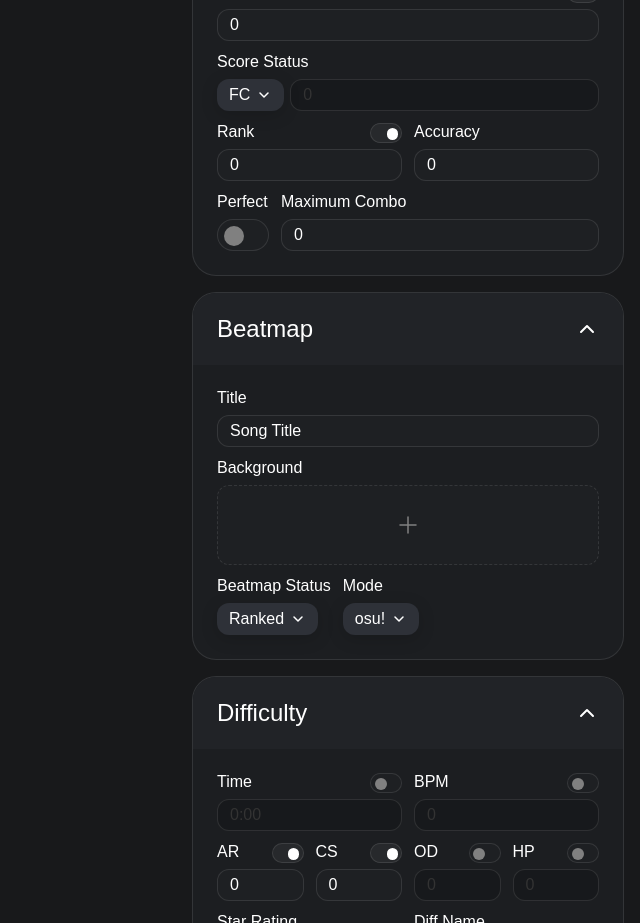
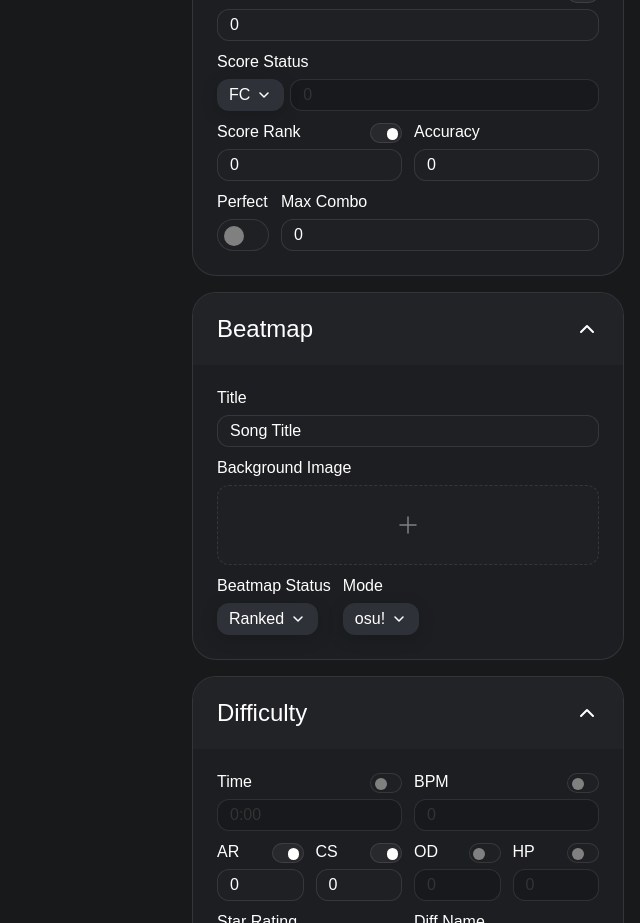
Before and after one commit to alivemaster/osu-score-cover-generator, a Vue app: page / in a window 1280 px wide. Shown: the part 820-1743 px from the top of the page, without its empty margins (640-1280 px from the left). Built offline with nearby package versions, Linux system fonts and the light colour scheme.

Commit message:
i18n refactors

```diff
--- a/src/CoverGenerator.vue
+++ b/src/CoverGenerator.vue
@@ -31,7 +31,7 @@ const { t } = useI18n()
 const dropDownOptions = {
     convertedBeatmap: [
         {
-            name: t('dropDown.beatmapNoConvert'),
+            name: t('dropDown.convertedBeatmap.noConvert'),
             value: ''
         },
         {
@@ -466,7 +466,7 @@ watchEffect(
                     <Flex :column="true" gap=".75rem">
                         <Flex :column="true" gap=".75rem">
                             <Flex :column="true">
-                                <PropTitle>{{ t('propTitle.userId') }}</PropTitle>
+                                <PropTitle>{{ t('propTitle.dataFetching.userId') }}</PropTitle>
                                 <Flex>
                                     <TextInput :number="true" placeholder="0" v-model:value="dataFetchingArgs.user.id">
                                     </TextInput>
@@ -474,7 +474,7 @@ watchEffect(
                                 </Flex>
                             </Flex>
                             <Flex :column="true">
-                                <PropTitle>{{ t('propTitle.beatmapId') }}</PropTitle>
+                                <PropTitle>{{ t('propTitle.dataFetching.beatmapId') }}</PropTitle>
                                 <Flex>
                                     <TextInput :number="true" placeholder="0"
                                         v-model:value="dataFetchingArgs.beatmap.id">
@@ -485,11 +485,11 @@ watchEffect(
                         </Flex>
                         <Flex gap=".75rem">
                             <Flex width="fit-content" :column="true">
-                                <PropTitle>{{ t('propTitle.unicode') }}</PropTitle>
+                                <PropTitle>{{ t('propTitle.dataFetching.unicode') }}</PropTitle>
                                 <Switch size="large" v-model:checked="dataFetchingArgs.beatmap.unicode"></Switch>
                             </Flex>
                             <Flex :column="true">
-                                <PropTitle>{{ t('propTitle.convertedBeatmap') }}</PropTitle>
+                                <PropTitle>{{ t('propTitle.dataFetching.convertedBeatmap') }}</PropTitle>
                                 <Dropdown :options="dropDownOptions.convertedBeatmap"
                                     v-model:selected="dataFetchingArgs.beatmap.converted">
                                 </Dropdown>
@@ -500,17 +500,17 @@ watchEffect(
                 <Collapsible :title="t('collapsibleHeader.player')" id="cover-settings-user">
                     <Flex gap=".75rem">
                         <Flex width="fit-content" :column="true">
-                            <PropTitle>{{ t('propTitle.userAvatar') }}</PropTitle>
+                            <PropTitle>{{ t('propTitle.player.avatar') }}</PropTitle>
                             <DragDrop width="6.375rem" height="6.375rem" @change="setAvatar"></DragDrop>
                         </Flex>
                         <Flex :column="true" gap=".75rem">
                             <Flex :column="true">
-                                <PropTitle>{{ t('propTitle.userName') }}</PropTitle>
+                                <PropTitle>{{ t('propTitle.player.userName') }}</PropTitle>
                                 <TextInput placeholder="alivemaster" v-model:value="coverData.user.userName">
                                 </TextInput>
                             </Flex>
                             <Flex :column="true">
-                                <PropTitle>{{ t('propTitle.userFlag') }}</PropTitle>
+                                <PropTitle>{{ t('propTitle.player.flag') }}</PropTitle>
                                 <Dropdown :options="dropDownOptions.countryCode" v-model:selected="coverData.user.code">
                                 </Dropdown>
                             </Flex>
@@ -529,7 +529,7 @@ watchEffect(
                             </TextInput>
                         </Flex>
                         <Flex :column="true">
-                            <PropTitle>{{ t('propTitle.scoreStatus') }}</PropTitle>
+                            <PropTitle>{{ t('propTitle.score.status') }}</PropTitle>
                             <Flex>
                                 <Dropdown :options="dropDownOptions.scoreStatus"
                                     v-model:selected="coverData.score.status.type">
@@ -543,7 +543,7 @@ watchEffect(
                         <Flex gap=".75rem">
                             <Flex :column="true">
                                 <Flex gap="auto">
-                                    <PropTitle>{{ t('propTitle.scoreRank') }}</PropTitle>
+                                    <PropTitle>{{ t('propTitle.score.rank') }}</PropTitle>
                                     <Switch v-model:checked="coverOptions.render.show.rank"></Switch>
                                 </Flex>
                                 <TextInput :enabled="coverOptions.render.show.rank" :number="true" placeholder="0"
@@ -551,18 +551,18 @@ watchEffect(
                                 </TextInput>
                             </Flex>
                             <Flex :column="true">
-                                <PropTitle>{{ t('propTitle.scoreAccuracy') }}</PropTitle>
+                                <PropTitle>{{ t('propTitle.score.accuracy') }}</PropTitle>
                                 <TextInput :number="true" placeholder="0" v-model:value="coverData.score.accuracy">
                                 </TextInput>
                             </Flex>
                         </Flex>
                         <Flex gap=".75rem">
                             <Flex width="fit-content" :column="true">
-                                <PropTitle>{{ t('propTitle.scorePerfect') }}</PropTitle>
+                                <PropTitle>{{ t('propTitle.score.perfect') }}</PropTitle>
                                 <Switch size="large" v-model:checked="coverData.score.maxCombo.perfect"></Switch>
                             </Flex>
                             <Flex :column="true">
-                                <PropTitle>{{ t('propTitle.scoreMaxCombo') }}</PropTitle>
+                                <PropTitle>{{ t('propTitle.score.maxCombo') }}</PropTitle>
                                 <TextInput :number="true" placeholder="0"
                                     v-model:value="coverData.score.maxCombo.value">
                                 </TextInput>
@@ -573,23 +573,23 @@ watchEffect(
                 <Collapsible :title="t('collapsibleHeader.beatmap')" id="cover-settings-beatmap">
                     <Flex :column="true" gap=".75rem">
                         <Flex :column="true">
-                            <PropTitle>{{ t('propTitle.beatmapTitle') }}</PropTitle>
+                            <PropTitle>{{ t('propTitle.beatmap.title') }}</PropTitle>
                             <TextInput placeholder="No Title" v-model:value="coverData.beatmap.title">
                             </TextInput>
                         </Flex>
                         <Flex :column="true">
-                            <PropTitle>{{ t('propTitle.beatmapBg') }}</PropTitle>
+                            <PropTitle>{{ t('propTitle.beatmap.bg') }}</PropTitle>
                             <DragDrop width="100%" @change="setBackground"></DragDrop>
                         </Flex>
                         <Flex gap=".75rem">
                             <Flex width="fit-content" :column="true">
-                                <PropTitle>{{ t('propTitle.beatmapStatus') }}</PropTitle>
+                                <PropTitle>{{ t('propTitle.beatmap.status') }}</PropTitle>
                                 <Dropdown :options="dropDownOptions.beatmapStatus"
                                     v-model:selected="coverData.beatmap.status">
                                 </Dropdown>
                             </Flex>
                             <Flex width="fit-content" :column="true">
-                                <PropTitle>{{ t('propTitle.beatmapMode') }}</PropTitle>
+                                <PropTitle>{{ t('propTitle.beatmap.mode') }}</PropTitle>
                                 <Dropdown :options="dropDownOptions.beatmapMode"
                                     v-model:selected="coverData.beatmap.mode">
                                 </Dropdown>
@@ -604,7 +604,7 @@ watchEffect(
                         <Flex gap=".75rem">
                             <Flex :column="true">
                                 <Flex gap="auto">
-                                    <PropTitle>{{ t('propTitle.beatmapTime') }}</PropTitle>
+                                    <PropTitle>{{ t('propTitle.difficulty.time') }}</PropTitle>
                                     <Switch v-model:checked="coverOptions.render.show.beatmapStats.time"></Switch>
                                 </Flex>
                                 <TextInput :enabled="coverOptions.render.show.beatmapStats.time" placeholder="00:00"
@@ -661,19 +661,19 @@ watchEffect(
                         </Flex>
                         <Flex gap=".75rem">
                             <Flex :column="true">
-                                <PropTitle>{{ t('propTitle.beatmapStar') }}</PropTitle>
+                                <PropTitle>{{ t('propTitle.difficulty.star') }}</PropTitle>
                                 <TextInput :number="true" v-model:value="coverData.beatmap.difficulty.star"
                                     placeholder="0">
                                 </TextInput>
                             </Flex>
                             <Flex :column="true">
-                                <PropTitle>{{ t('propTitle.beatmapDiffName') }}</PropTitle>
+                                <PropTitle>{{ t('propTitle.difficulty.diffName') }}</PropTitle>
                                 <TextInput v-model:value="coverData.beatmap.difficulty.name" placeholder="Easy">
                                 </TextInput>
                             </Flex>
                         </Flex>
                         <Flex :column="true">
-                            <PropTitle>{{ t('propTitle.beatmapMods') }}</PropTitle>
+                            <PropTitle>{{ t('propTitle.difficulty.mods') }}</PropTitle>
                             <Flex :wrap="true">
                                 <template v-for="(item, key) in coverData.beatmap.mods" :key="key">
                                     <ModSelect v-show="checkModAvailability(item, coverData.beatmap.mode)" :type="key"
@@ -683,7 +683,7 @@ watchEffect(
                             </Flex>
                         </Flex>
                         <Flex v-show="coverData.beatmap.mode === 'mania'" width="fit-content" :column="true">
-                            <PropTitle>{{ t('propTitle.beatmapManiaKeys') }}</PropTitle>
+                            <PropTitle>{{ t('propTitle.difficulty.maniaKeys') }}</PropTitle>
                             <Dropdown :options="dropDownOptions.maniaKeys" v-model:selected="coverData.beatmap.keys">
                             </Dropdown>
                         </Flex>
@@ -695,19 +695,19 @@ watchEffect(
                 <Collapsible :title="t('collapsibleHeader.export')" id="cover-settings-export">
                     <Flex :column="true" gap=".75rem">
                         <Flex :column="true">
-                            <PropTitle>{{ t('propTitle.aspectRatio') }}</PropTitle>
+                            <PropTitle>{{ t('propTitle.export.aspectRatio') }}</PropTitle>
                             <Dropdown :options="dropDownOptions.aspectRatio"
                                 v-model:selected="coverOptions.render.ratio">
                             </Dropdown>
                         </Flex>
                         <Flex gap=".75rem">
                             <Flex :column="true">
-                                <PropTitle>{{ t('propTitle.exportScale') }}</PropTitle>
+                                <PropTitle>{{ t('propTitle.export.scale') }}</PropTitle>
                                 <TextInput :number="true" v-model:value="coverOptions.render.scale" placeholder="1">
                                 </TextInput>
                             </Flex>
                             <Flex :column="true" width="fit-content">
-                                <PropTitle>{{ t('propTitle.exportType') }}</PropTitle>
+                                <PropTitle>{{ t('propTitle.export.type') }}</PropTitle>
                                 <Dropdown :options="dropDownOptions.exportType"
                                     v-model:selected="coverOptions.exportType">
                                 </Dropdown>
--- a/src/language/en.ts
+++ b/src/language/en.ts
@@ -1,6 +1,29 @@
 export default {
   header: {
-    projectName: "osu! score cover generator"
+    projectName: 'osu! score cover generator'
+  },
+  dropDown: {
+    convertedBeatmap: {
+      noConvert: 'No Convert',
+    },
+    countryCode: {
+      none: 'None'
+    },
+    scoreStatus: {
+      fc: 'FC',
+      fail: 'Failed',
+      miss: 'Miss',
+      sb: 'SliderBreak'
+    },
+    beatmapStatus: {
+      ranked: 'Ranked',
+      approved: 'Approved / Qualified',
+      loved: 'Loved',
+      unranked: 'Pending / WIP / Graveyard / Not Submitted'
+    },
+    maniaKeys: {
+      noChange: 'No Change'
+    }
   },
   collapsibleHeader: {
     dataFetching: 'Data Fetching',
@@ -12,62 +35,53 @@ export default {
     export: 'Export'
   },
   propTitle: {
-    userId: 'User ID',
-    beatmapId: 'Beatmap ID',
-    unicode: 'Original Language',
-    convertedBeatmap: 'Converted Beatmap',
-    userAvatar: "Avatar",
-    userName: "Username",
-    userFlag: "Flag",
-    scoreStatus: "Score Status",
-    scoreRank: "Rank",
-    scoreAccuracy: "Accuracy",
-    scorePerfect: "Perfect",
-    scoreMaxCombo: "Maximum Combo",
-    beatmapTitle: "Title",
-    beatmapBg: "Background",
-    beatmapStatus: "Beatmap Status",
-    beatmapMode: "Mode",
-    beatmapTime: "Time",
-    beatmapStar: "Star Rating",
-    beatmapDiffName: "Diff Name",
-    beatmapMods: "Mods",
-    beatmapManiaKeys: 'Mania Keys',
-    aspectRatio: "Aspect Ratio",
-    exportScale: "Scale",
-    exportType: "Type"
+    dataFetching: {
+      userId: 'User ID',
+      beatmapId: 'Beatmap ID',
+      unicode: 'Original Language',
+      convertedBeatmap: 'Converted Beatmap',
+    },
+    player: {
+      avatar: 'Avatar',
+      userName: 'Username',
+      flag: 'Flag',
+    },
+    score: {
+      status: 'Score Status',
+      rank: 'Score Rank',
+      accuracy: 'Accuracy',
+      perfect: 'Perfect',
+      maxCombo: 'Max Combo',
+    },
+    beatmap: {
+      title: 'Title',
+      bg: 'Background Image',
+      status: 'Beatmap Status',
+      mode: 'Mode',
+    },
+    difficulty: {
+      time: 'Time',
+      star: 'Star Rating',
+      diffName: 'Diff Name',
+      mods: 'Mods',
+      maniaKeys: 'Mania Keys',
+    },
+    export: {
+      aspectRatio: 'Aspect Ratio',
+      scale: 'Scale',
+      type: 'Type'
+    }
   },
   button: {
     ok: 'OK',
-    download: "Download",
-    copy: "Copy"
-  },
-  dropDown: {
-    beatmapNoConvert: 'No Convert',
-    countryCode: {
-      none: "None"
-    },
-    scoreStatus: {
-      fc: "FC",
-      fail: "Failed",
-      miss: "Miss",
-      sb: "SliderBreak"
-    },
-    beatmapStatus: {
-      ranked: "Ranked",
-      approved: "Approved / Qualified",
-      loved: "Loved",
-      unranked: "Pending / WIP / Graveyard / Not Submitted"
-    },
-    maniaKeys: {
-      noChange: 'No Change'
-    }
+    download: 'Download',
+    copy: 'Copy'
   },
   footer: {
     disclaimer1: 'This webpage is not affiliated with "osu!" or "ppy".',
     disclaimer2a:
-      "Flag icons are taken from Twemoji. Twemoji by Twitter is licenced under ",
-    disclaimer2b: ".",
+      'Flag icons are taken from Twemoji. Twemoji by Twitter is licenced under ',
+    disclaimer2b: '.',
     disclaimer3a: 'Data Fetching API provided by ',
     disclaimer3b: '!'
   }
--- a/src/language/zh.ts
+++ b/src/language/zh.ts
@@ -1,6 +1,29 @@
 export default {
   header: {
-    projectName: "osu! 成绩封面生成器"
+    projectName: 'osu! 成绩封面生成器'
+  },
+  dropDown: {
+    convertedBeatmap: {
+      noConvert: '不转换',
+    },
+    countryCode: {
+      none: '无'
+    },
+    scoreStatus: {
+      fc: '全连',
+      fail: '失败',
+      miss: '断连',
+      sb: '断滑条'
+    },
+    beatmapStatus: {
+      ranked: '上架',
+      approved: '过审',
+      loved: '社区喜爱',
+      unranked: '制作中 / 待定 / 入坟 / 未提交'
+    },
+    maniaKeys: {
+      noChange: '不改变'
+    }
   },
   collapsibleHeader: {
     dataFetching: '数据获取',
@@ -12,62 +35,53 @@ export default {
     export: '导出'
   },
   propTitle: {
-    userId: '用户ID',
-    beatmapId: '谱面ID',
-    unicode: '原语言',
-    convertedBeatmap: '转谱',
-    userAvatar: "头像",
-    userName: "用户名",
-    userFlag: "国家/地区旗",
-    scoreStatus: "成绩状态",
-    scoreRank: "排名",
-    scoreAccuracy: "准确率",
-    scorePerfect: "完美连击",
-    scoreMaxCombo: "最大连击",
-    beatmapTitle: "标题",
-    beatmapBg: "背景图片",
-    beatmapStatus: "谱面状态",
-    beatmapMode: "模式",
-    beatmapTime: "时长",
-    beatmapStar: "星数",
-    beatmapDiffName: "难度名",
-    beatmapMods: "模组",
-    beatmapManiaKeys: 'Mania键数',
-    aspectRatio: "宽高比",
-    exportScale: "缩放",
-    exportType: "格式"
+    dataFetching: {
+      userId: '用户ID',
+      beatmapId: '谱面ID',
+      unicode: '原语言',
+      convertedBeatmap: '转谱',
+    },
+    player: {
+      avatar: '头像',
+      userName: '用户名',
+      flag: '国家/地区旗',
+    },
+    score: {
+      status: '成绩状态',
+      rank: '成绩排名',
+      accuracy: '准确率',
+      perfect: '完美连击',
+      maxCombo: '最大连击',
+    },
+    beatmap: {
+      title: '标题',
+      bg: '背景图片',
+      status: '谱面状态',
+      mode: '模式',
+    },
+    difficulty: {
+      time: '时长',
+      star: '星数',
+      diffName: '难度名',
+      mods: '模组',
+      maniaKeys: 'Mania键数',
+    },
+    export: {
+      aspectRatio: '宽高比',
+      scale: '缩放',
+      type: '格式'
+    }
   },
   button: {
     ok: '确定',
-    download: "下载",
-    copy: "复制"
-  },
-  dropDown: {
-    beatmapNoConvert: '不转换',
-    countryCode: {
-      none: "无"
-    },
-    scoreStatus: {
-      fc: "全连",
-      fail: "失败",
-      miss: "断连",
-      sb: "断滑条"
-    },
-    beatmapStatus: {
-      ranked: "上架",
-      approved: "过审",
-      loved: "社区喜爱",
-      unranked: "制作中 / 待定 / 入坟 / 未提交"
-    },
-    maniaKeys: {
-      noChange: '不改变'
-    }
+    download: '下载',
+    copy: '复制'
   },
   footer: {
-    disclaimer1: "本网页与osu!或ppy无关。",
+    disclaimer1: '本网页与"osu!"或"ppy"无关。',
     disclaimer2a:
-      "国家/地区旗图标来自Twemoji。由Twitter以",
-    disclaimer2b: "许可证发布。",
+      '国家/地区旗图标来自Twemoji。由Twitter以',
+    disclaimer2b: '许可证发布。',
     disclaimer3a: '数据接口由',
     disclaimer3b: '提供!'
   }
```
